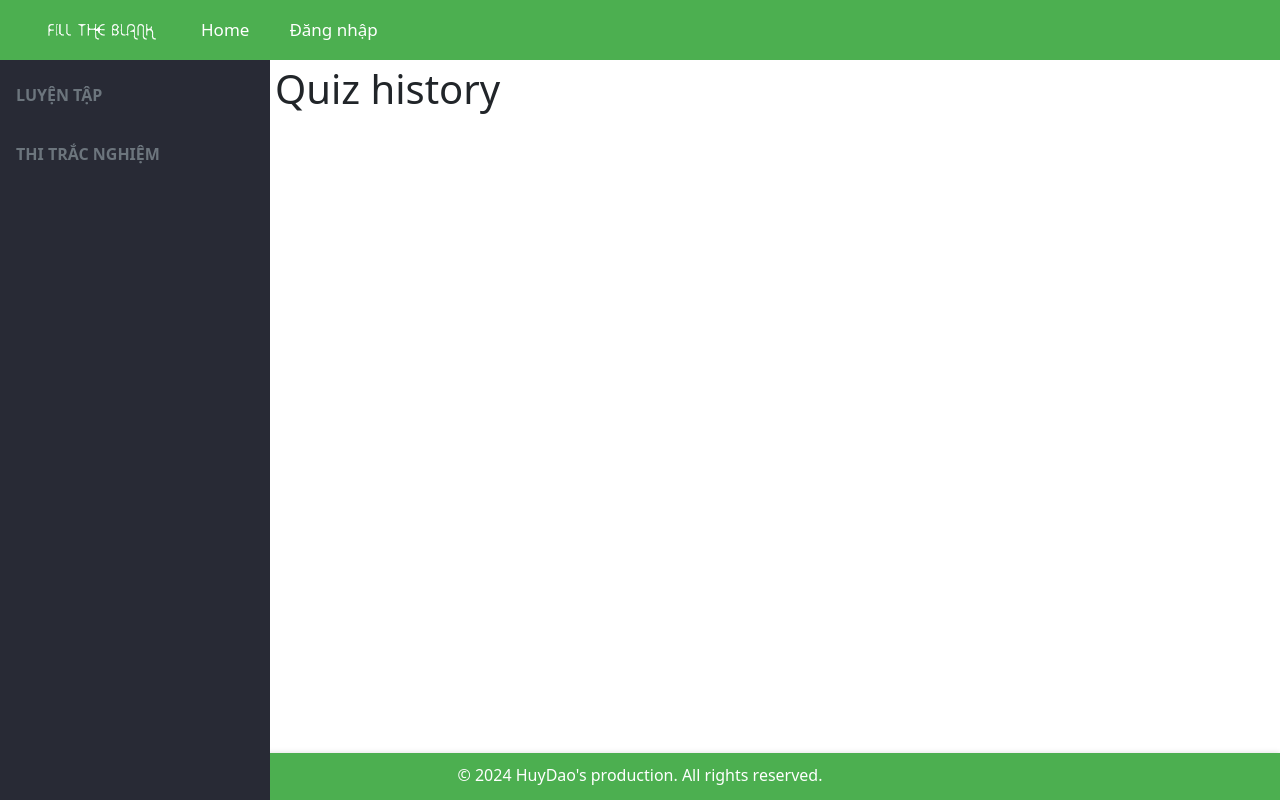
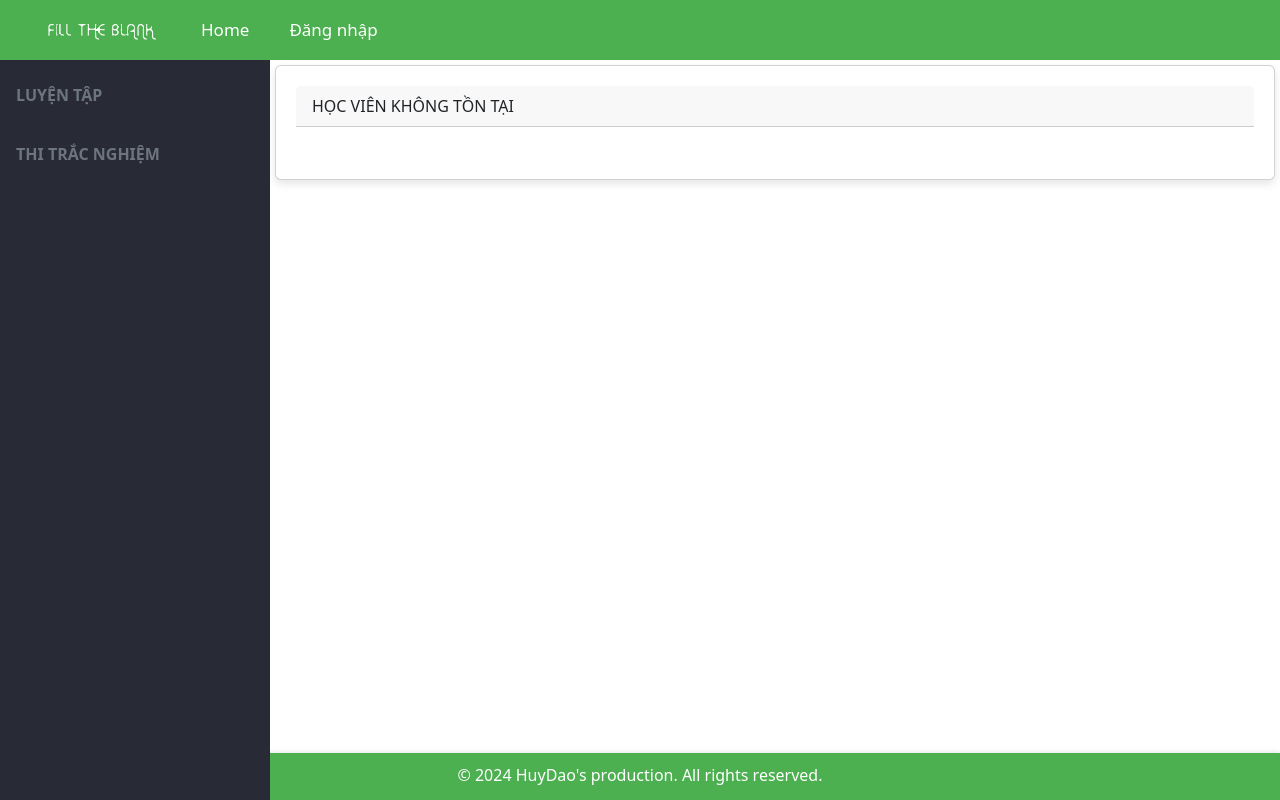
Before and after one commit to ReDoProgrammer/fill_the_blank, a PHP site: the page made by app/views/teacher/history/quiz.php in a window 1280 px wide. Run offline with PHP 8.4, Linux system fonts and the light colour scheme; the template is opened without the code that fills it, so the values that code supplies are empty; some libraries are stand-ins or nearby versions.

Commit message:
lấy thông tin của học viên trong lịch sử ôn tập và lịch sử thi

```diff
--- a/app/views/teacher/history/index.php
+++ b/app/views/teacher/history/index.php
@@ -1,6 +1,6 @@
 <div class="card">
     <div class="card-header" id="cardTitle">
-        Featured
+        HỌC VIÊN KHÔNG TỒN TẠI
     </div>
     <div class="card-body">
 
@@ -27,7 +27,9 @@
             success:function(response){
                 console.log(response);
                 const {user} = response;
-                $('#cardTitle').html(`Lịch sử ôn tập của học viên: ${user.user_code}. Họ tên: <span class = "fw-bold text-info">${user.fullname}</span>. Lớp: <span class="text-warning">${user.name}</span>`);
+                if(user.user_code == code){
+                    $('#cardTitle').html(`Lịch sử ôn tập của học viên: ${user.user_code}. Họ tên: <span class = "fw-bold text-info">${user.fullname}</span>. Lớp: <span class="text-warning">${user.name}</span>`);
+                }
             },
             error:function(err){
                 console.log(err.responseText);
--- a/app/views/teacher/history/quiz.php
+++ b/app/views/teacher/history/quiz.php
@@ -1 +1,40 @@
-<h1>Quiz history</h1>
+<div class="card">
+    <div class="card-header" id="cardTitle">
+    HỌC VIÊN KHÔNG TỒN TẠI
+    </div>
+    <div class="card-body">
+
+    </div>
+</div>
+
+<script>
+    $(document).ready(function(){
+        var url = window.location.href;
+        var urlParams = new URLSearchParams(window.location.search);
+        var u =parseInt(urlParams.get('u'));
+        var c = urlParams.get('c');
+
+        GetUserById(u,c);
+
+    })
+
+    function GetUserById(id,code){
+        $.ajax({
+            url: '<?php echo BASE_URL; ?>/teacher/user/detail',
+            type:'GET',
+            dataType:'json',
+            data:{id},
+            success:function(response){
+                console.log(response);
+                const {user} = response;
+                if(user.user_code == code){
+                    $('#cardTitle').html(`Lịch sử thi của học viên: ${user.user_code}. Họ tên: <span class = "fw-bold text-info">${user.fullname}</span>. Lớp: <span class="text-warning">${user.name}</span>`);
+                }
+            },
+            error:function(err){
+                console.log(err.responseText);
+
+            }
+        })
+    }
+</script>
```
